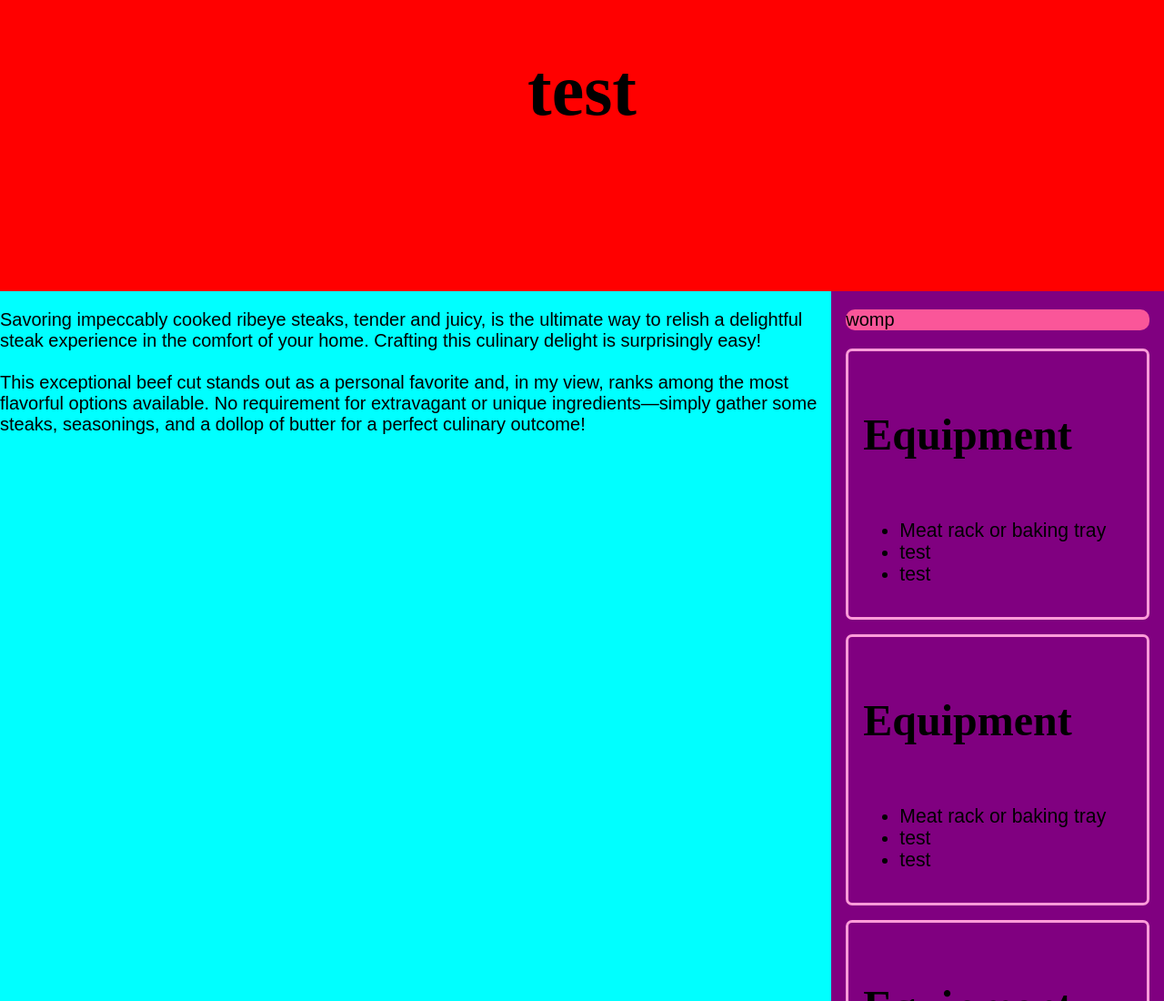
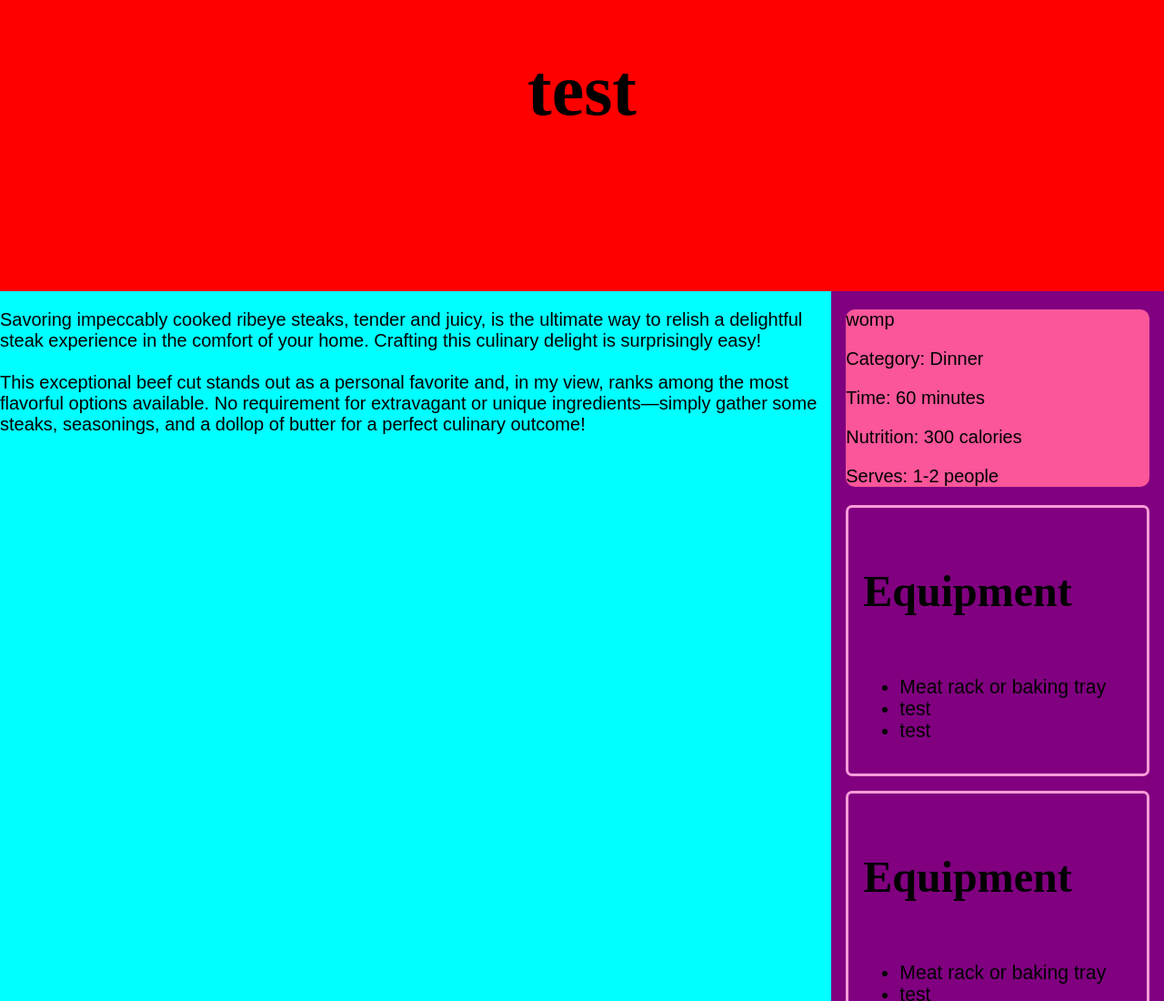
Before and after one commit to Lehigh-University-Design/project-2-shirls326, a website: page index.html in a window 1280 px wide. Shown: the top 1100 px of the page at 91% size. Drawn offline with Linux system fonts and the light colour scheme; a web font is replaced by a local one.

Commit message:
making changes

```diff
--- a/index.html
+++ b/index.html
@@ -47,6 +47,10 @@
         <div class = "right">
             <div class = "pinkContainer">
                 <p>womp</p>
+                <p>Category: Dinner</p>
+                <p>Time: 60 minutes</p>
+                <p>Nutrition: 300 calories</p>
+                <p>Serves: 1-2 people</p>
 
 
             </div>
```
